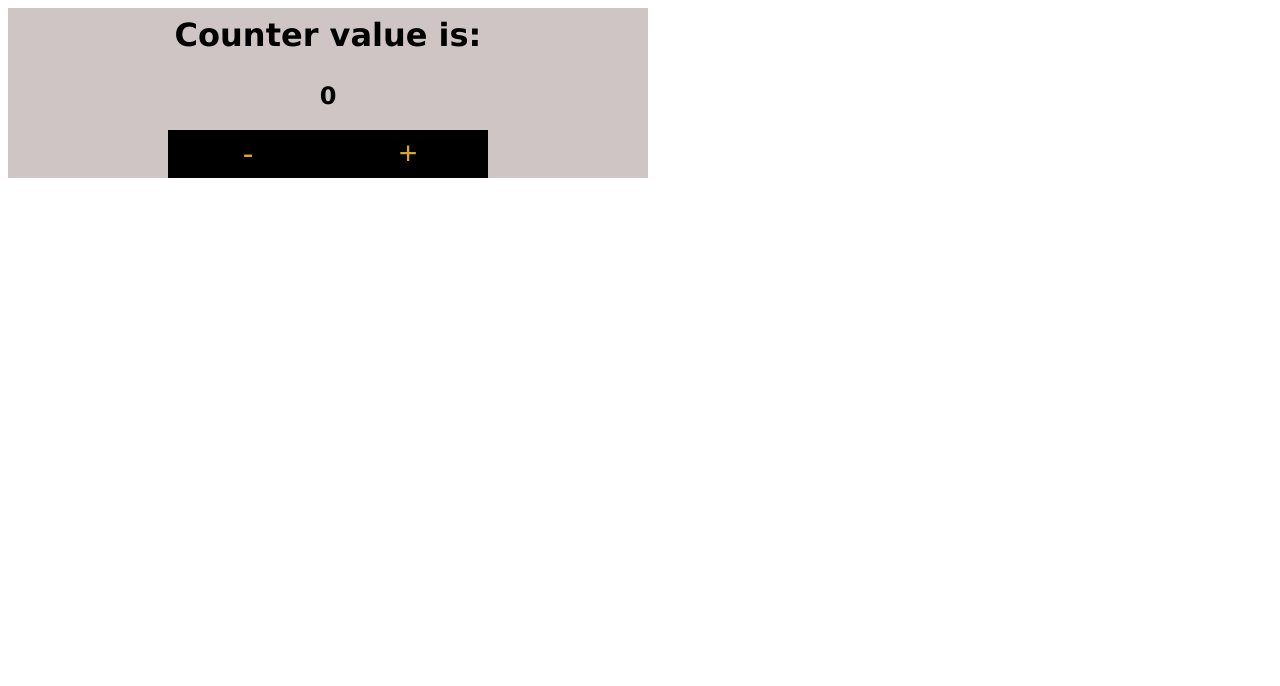
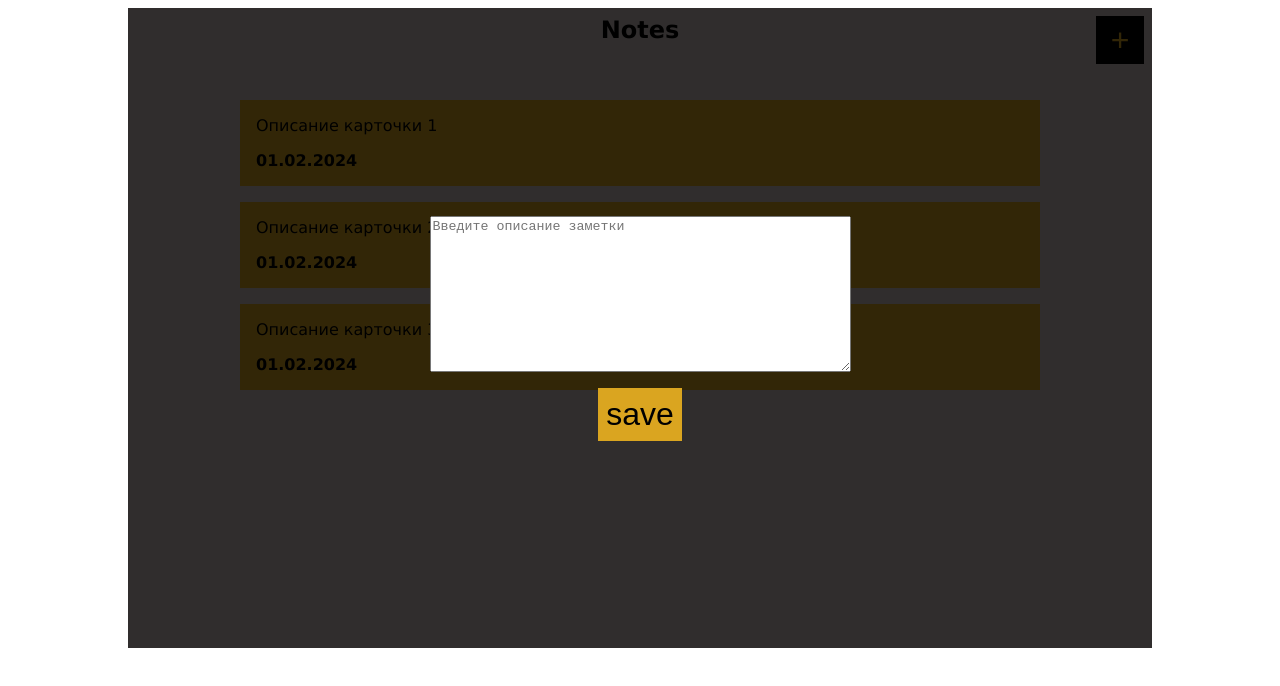
Before and after one commit to DenisPepper/vue-school-start, a Vue app: page / in a window 1280 px wide. Shown: the top 686 px of the page. Built offline with nearby package versions, Linux system fonts and the light colour scheme.

Commit message:
Добавит черновик компонента заметок

```diff
--- a/src/App.vue
+++ b/src/App.vue
@@ -1,51 +1,98 @@
+<script setup>
+// setup = composition api
+</script>
+
 <template>
-  <div class="counter">
-    <h1 class="counter__header">Counter value is:</h1>
-    <div class="counter__box">
-      <h2 class="counter__value">{{ count }}</h2>
-      <button @click="count -= 1">-</button>
-      <button @click="count += 1">+</button>
+  <section class="notepad">
+    <div class="overlay visually-hidden@">
+      <form class="modal">
+        <textarea name="desc" cols="50" rows="10" placeholder="Введите описание заметки"></textarea>
+        <button type="submit" class="btn-save">save</button>
+      </form>
     </div>
-  </div>
+    <h2 class="notepad__header">Notes</h2>
+    <button type="button" class="btn-add-new">+</button>
+    <ul class="notepad__list">
+      <li class="note">
+        <span class="note__desc">Описание карточки 1</span>
+        <span class="note__date">01.02.2024</span>
+      </li>
+      <li class="note">
+        <span class="note__desc">Описание карточки 2</span>
+        <span class="note__date">01.02.2024</span>
+      </li>
+      <li class="note">
+        <span class="note__desc">Описание карточки 3</span>
+        <span class="note__date">01.02.2024</span>
+      </li>
+    </ul>
+  </section>
 </template>
 
-<script setup>
-import { ref } from 'vue';
-
-const count = ref(0);
-</script>
-
 <style>
-.counter {
-  max-width: 50vw;
+.notepad {
+  position: relative;
+  max-width: 80vw;
+  min-height: 80vh;
+  margin: 0 auto;
   box-sizing: border-box;
   font-family: Verdana, Geneva, Tahoma, sans-serif;
   background-color: rgb(207, 197, 197);
 }
 
-.counter__header {
+.overlay {
+  position: absolute;
+  z-index: 10;
+  width: 100%;
+  height: 100%;
+  background-color: rgba(0, 0, 0, 0.77);
+}
+
+.modal {
+  height: 100%;
+  display: flex;
+  flex-direction: column;
+  justify-content: center;
+  align-items: center;
+  gap: 1rem;
+}
+
+.notepad__header {
   text-align: center;
   margin: 0;
   padding: 0.5rem;
 }
 
-.counter__box {
-  display: grid;
-  grid-template-columns: repeat(2, max-content);
+.notepad__list {
+  list-style: none;
+  margin: 1rem;
+  margin-top: 2rem;
+  padding: 1rem;
+  display: flex;
+  flex-direction: column;
   justify-content: center;
+  align-items: center;
+  gap: 1rem;
 }
 
-.counter__value {
-  grid-row: 1;
-  grid-column: 1/-1;
-  text-align: center;
+.note {
+  padding: 1rem;
+  min-width: 80%;
+  display: grid;
+  grid-template-columns: 1fr;
+  grid-template-rows: repeat(2, 1fr);
+  gap: 1rem;
+
+  background-color: goldenrod;
+}
+
+.note__date {
+  font-size: 1rem;
+  font-weight: 700;
 }
 
 button {
-  grid-row: 2;
-
-  width: 10rem;
-  height: 3rem;
+  border: none;
   padding: 0.5rem;
 
   display: flex;
@@ -54,8 +101,33 @@ button {
 
   background-color: black;
   color: goldenrod;
-  border: none;
 
   font-size: 2rem;
 }
+
+.btn-add-new {
+  width: 3rem;
+  height: 3rem;
+  position: absolute;
+  top: 0.5rem;
+  right: 0.5rem;
+}
+
+.btn-save {
+  color: black;
+  background-color: goldenrod;
+}
+
+.visually-hidden {
+  position: absolute;
+  width: 1px;
+  height: 1px;
+  margin: -1px;
+  border: 0;
+  padding: 0;
+  white-space: nowrap;
+  clip-path: inset(100%);
+  clip: rect(0 0 0 0);
+  overflow: hidden;
+}
 </style>
```
